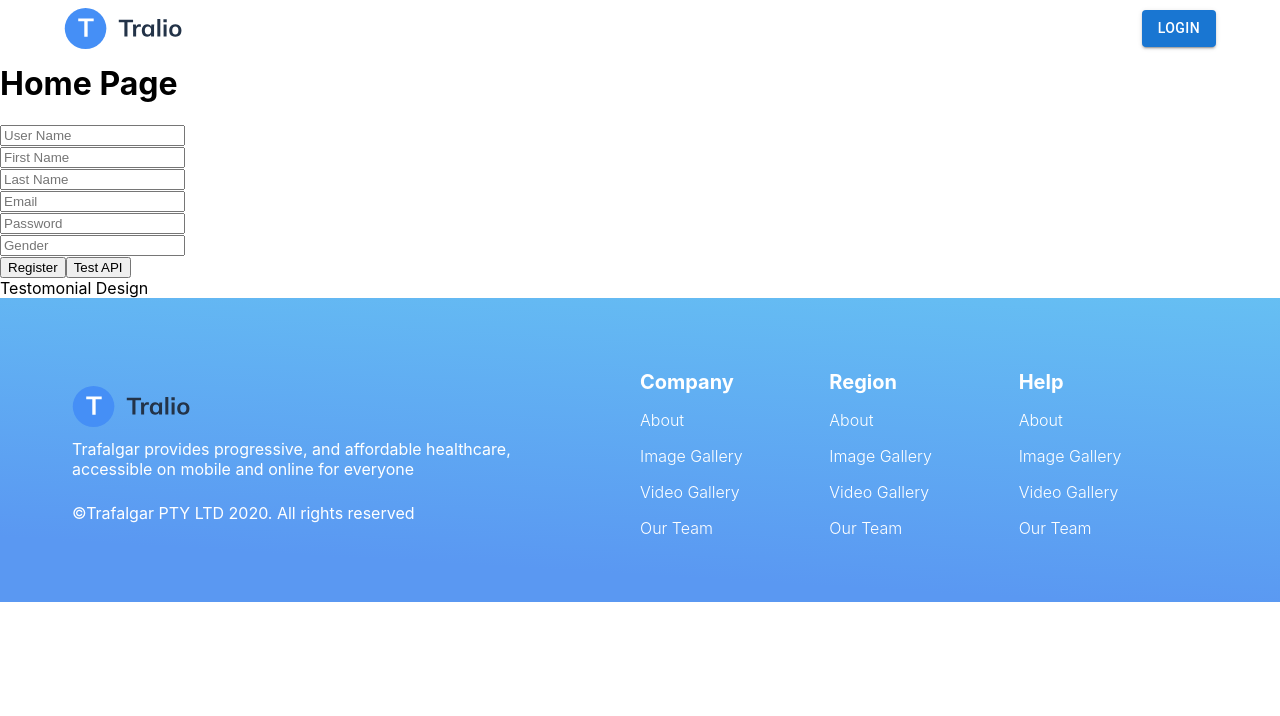
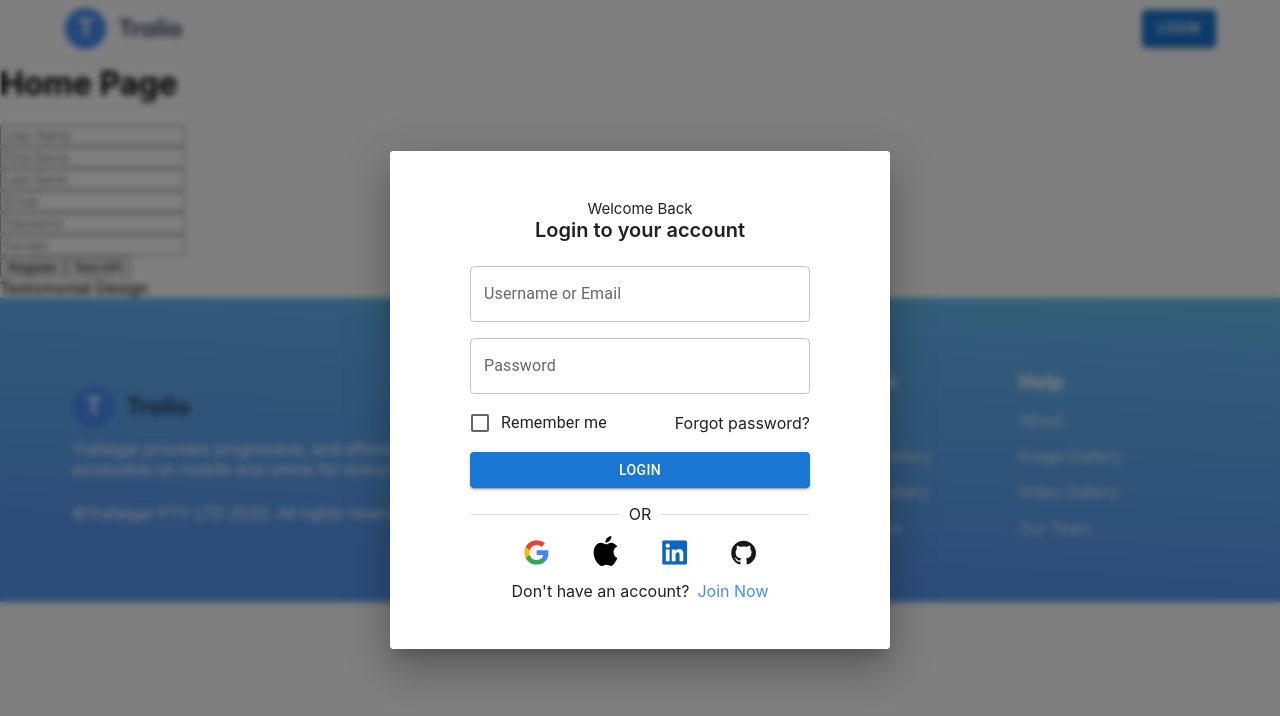
Before and after one commit to iot-lab-kiit/tralio-frontend, a Next.js app: page / in a window 1280 px wide. Both pictures are taken after a click on the button "LOGIN". Shown: the top 716 px of the page. Built offline with nearby package versions, Linux system fonts and the light colour scheme.

Commit message:
SignUp and Login Components done

```diff
--- a/components/Navbar/LandingNavbar.jsx
+++ b/components/Navbar/LandingNavbar.jsx
@@ -6,8 +6,22 @@ import Container from "@mui/material/Container";
 import Link from "../Layouts/Link"
 import Logo from "/public/images/Logos/logo.svg"
 import Image from "next/image";
+import Dialog from "@mui/material/Dialog";
+import Login from "../../container/Login/Login";
+import SignUp from "../../container/SignUp/SignUp";
+import {createStyles, makeStyles} from "@mui/styles";
+
+const useStyles = makeStyles(() =>
+    createStyles({
+        backDrop: {
+            backdropFilter: "blur(3px)",
+            backgroundColor:'rgba(0,0,30,0.4)'
+        },
+    }),
+);
 
 const LandingNavbar = () => {
+    const classes = useStyles();
 
     // const [onTop, setOnTop] = useState(true);
     // const navRef = useRef();
@@ -23,6 +37,16 @@ const LandingNavbar = () => {
     //     };
     // });
 
+    const [pop, setPop] = useState(false);
+
+    const handleClick = (event) => {
+        setPop(true);
+    };
+
+    const handleClose = () => {
+        setPop(false);
+    };
+
     return (
         <>
             <AppBar
@@ -35,9 +59,20 @@ const LandingNavbar = () => {
                         <Box component={Link} noLinkStyle href="/" width={'120px'} height={'41px'}>
                             <Image src={Logo} alt={'logo'} />
                         </Box>
-                        <Button variant={'contained'}>
+                        <Button variant={'contained'} onClick={handleClick}>
                             Login
                         </Button>
+                        <Dialog
+                            open={pop}
+                            onClose={handleClose}
+                            BackdropProps={{
+                                classes: {
+                                    root: classes.backDrop,
+                                },
+                            }}
+                        >
+                            <Pop />
+                        </Dialog>
                     </Box>
                 </Container>
             </AppBar>
@@ -45,4 +80,26 @@ const LandingNavbar = () => {
     );
 };
 
+const Pop = () => {
+
+    const [currentStage , setCurrentStage] = useState(0);
+
+    return(
+        <>
+            <Box width={'100%'} height={'100%'} display={'flex'} justifyContent={'center'} alignItems={'center'}>
+                <Box zIndex={1} width={'500px'} bgcolor={'white'} display={'flex'} flexDirection={'column'} justifyContent={'center'} alignItems={'center'} pt={6} pb={6}>
+                    {
+                        currentStage === 0 &&
+                        <Login setCurrentStage={setCurrentStage} />
+                    }
+                    {
+                        currentStage === 1 &&
+                        <SignUp setCurrentStage={setCurrentStage} />
+                    }
+                </Box>
+            </Box>
+        </>
+    )
+}
+
 export default LandingNavbar;
--- /dev/null
+++ b/container/Login/Login.jsx
@@ -0,0 +1,84 @@
+import React from 'react';
+import Box from '@mui/material/Box';
+import Link from "../../components/Layouts/Link";
+import Image from "next/image";
+import TextField from "@mui/material/TextField";
+import Checkbox from "@mui/material/Checkbox";
+import Divider from "@mui/material/Divider";
+import FormControlLabel from "@mui/material/FormControlLabel";
+import Button from "@mui/material/Button";
+import Google from "../../public/images/Logos/googleLogol.svg";
+import Apple from "../../public/images/Logos/appleLogo.svg";
+import Linkedin from "../../public/images/Logos/linkedInLogo.svg";
+import Github from "../../public/images/Logos/githubLogo.svg";
+import Hidden from "@mui/material/Hidden";
+
+
+export default function Login ({ setCurrentStage }) {
+
+    return (
+        <>
+            {/*<Box component={Link} noLinkStyle href="/" width={'120px'} height={'41px'} mb={2}>*/}
+            {/*    <Image src={Logo} alt={'logo'} />*/}
+            {/*</Box>*/}
+            <Box fontSize={'15px'}>
+                Welcome Back
+            </Box>
+            <Box fontSize={'20px'} fontWeight={600} mb={3}>
+                Login to your account
+            </Box>
+            <Box width={'100%'} display={'flex'} flexDirection={'column'} justifyContent={'center'} alignItems={'center'} pl={{lg: 10, md: 8, sm: 6, xs: 2}}  pr={{lg: 10, md: 8, sm: 6, xs: 2}}>
+                <TextField  fullWidth label="Username or Email" variant="outlined" />
+                <Box mt={2} />
+                <TextField  fullWidth label="Password" variant="outlined" />
+                <Box mt={1} />
+                <Box display={'flex'} justifyContent={'space-between'} alignItems={'center'} flexDirection={{lg: 'row', md: 'row', sm: 'row', xs: 'column'}} width={'100%'} mb={1}>
+                    <FormControlLabel control={<Checkbox />} label="Remember me" />
+                    <Hidden smDown>
+                        <Link underline="hover" color="inherit" href={'/'} sx={{}}>
+                            {'Forgot password?'}
+                        </Link>
+                    </Hidden>
+                </Box>
+                <Button variant={'contained'} sx={{width: '100%'}}>
+                    Login
+                </Button>
+                <Hidden smUp>
+                    <Box mt={1} />
+                    <Link underline="hover" color="#458FF6" href={'/'}>
+                        {'Forgot password?'}
+                    </Link>
+                </Hidden>
+                <Box mt={2}/>
+                <Divider orientation="horizontal" flexItem>
+                    OR
+                </Divider>
+                <Box display={'flex'} justifyContent={'space-around'} alignItems={'center'} width={'100%'} mt={2} pl={4} pr={4}>
+                    <Box component={Link} noLinkStyle href="/" width={'25px'} height={'25px'}>
+                        <Image src={Google} alt={'logo'} />
+                    </Box>
+                    <Box component={Link} noLinkStyle href="/" width={'25px'} height={'25px'} mt={-1}>
+                        <Image src={Apple} alt={'logo'} />
+                    </Box>
+                    <Box component={Link} noLinkStyle href="/" width={'25px'} height={'25px'}>
+                        <Image src={Linkedin} alt={'logo'} />
+                    </Box>
+                    <Box component={Link} noLinkStyle href="/" width={'25px'} height={'25px'}>
+                        <Image src={Github} alt={'logo'} />
+                    </Box>
+                </Box>
+            </Box>
+            <Box display={'flex'} justifyContent={'center'} alignItems={'center'} mt={2}>
+                <Box>
+                    {'Don\'t have an account?'}
+                </Box>
+                <Box mr={1} />
+                <Box color="#458FF6" sx={{cursor: 'pointer'}} onClick={() => {
+                    setCurrentStage(1);
+                }}>
+                    {'Join Now'}
+                </Box>
+            </Box>
+        </>
+    );
+};
--- /dev/null
+++ b/container/SignUp/SignUp.jsx
@@ -0,0 +1,71 @@
+import React from 'react';
+import Box from '@mui/material/Box';
+import TextField from "@mui/material/TextField";
+import Link from "../../components/Layouts/Link";
+import Button from "@mui/material/Button";
+import Image from "next/image";
+import Divider from "@mui/material/Divider";
+import Google from "../../public/images/Logos/googleLogol.svg";
+import Apple from "../../public/images/Logos/appleLogo.svg";
+import Linkedin from "../../public/images/Logos/linkedInLogo.svg";
+import Github from "../../public/images/Logos/githubLogo.svg";
+
+export default function SignUp({ setCurrentStage }) {
+
+    return (
+        <>
+            <Box fontSize={'15px'} fontWeight={300}>
+                Yay ! Happy to have you onboard
+            </Box>
+            <Box fontSize={'20px'} fontWeight={600} mb={3}>
+                Sign Up with Us
+            </Box>
+            <Box width={'100%'} display={'flex'} flexDirection={'column'} justifyContent={'center'} alignItems={'center'} pl={{lg: 10, md: 8, sm: 6, xs: 2}}  pr={{lg: 10, md: 8, sm: 6, xs: 2}}>
+                <TextField  fullWidth label="Username" variant="outlined" />
+                <Box mt={1} />
+                <TextField  fullWidth label="Full Name" variant="outlined" />
+                <Box mt={1} />
+                <TextField  fullWidth label="Email" variant="outlined" />
+                <Box mt={1} />
+                <TextField  fullWidth label="Phone Number" variant="outlined" />
+                <Box mt={1} />
+                <TextField  fullWidth label="Password" variant="outlined" />
+                <Box mt={1} />
+                <TextField  fullWidth label="Confirm Password" variant="outlined" />
+                <Box mt={2} />
+                <Button variant={'contained'} sx={{width: '100%'}}>
+                    Sign Up
+                </Button>
+                <Box mt={2}/>
+                <Divider orientation="horizontal" flexItem>
+                    OR
+                </Divider>
+                <Box display={'flex'} justifyContent={'space-around'} alignItems={'center'} width={'100%'} mt={2} pl={4} pr={4}>
+                    <Box component={Link} noLinkStyle href="/" width={'25px'} height={'25px'}>
+                        <Image src={Google} alt={'logo'} />
+                    </Box>
+                    <Box component={Link} noLinkStyle href="/" width={'25px'} height={'25px'} mt={-1}>
+                        <Image src={Apple} alt={'logo'} />
+                    </Box>
+                    <Box component={Link} noLinkStyle href="/" width={'25px'} height={'25px'}>
+                        <Image src={Linkedin} alt={'logo'} />
+                    </Box>
+                    <Box component={Link} noLinkStyle href="/" width={'25px'} height={'25px'}>
+                        <Image src={Github} alt={'logo'} />
+                    </Box>
+                </Box>
+            </Box>
+            <Box display={'flex'} justifyContent={'center'} alignItems={'center'} mt={2}>
+                <Box>
+                    {'Have an account?'}
+                </Box>
+                <Box mr={1} />
+                <Box color="#458FF6" sx={{cursor: 'pointer'}} onClick={() => {
+                    setCurrentStage(0);
+                }}>
+                    {'Login'}
+                </Box>
+            </Box>
+        </>
+    );
+};
```
